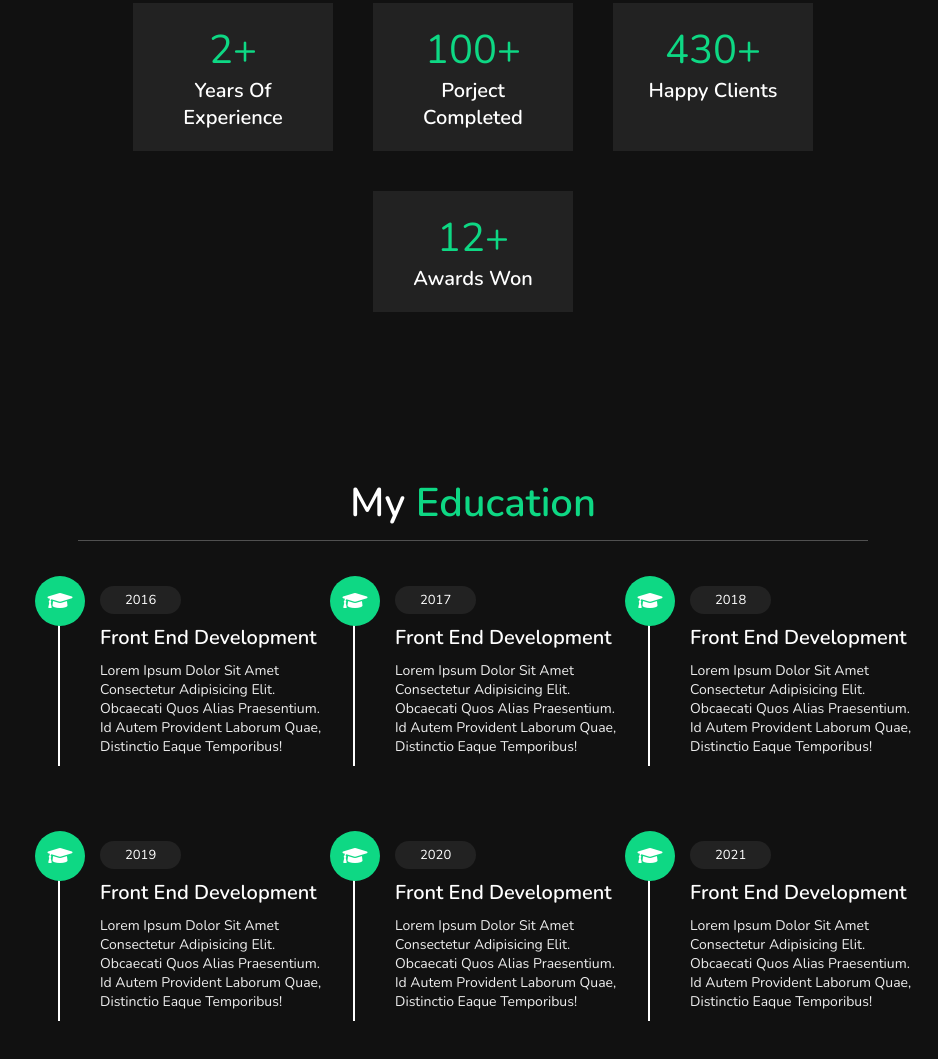
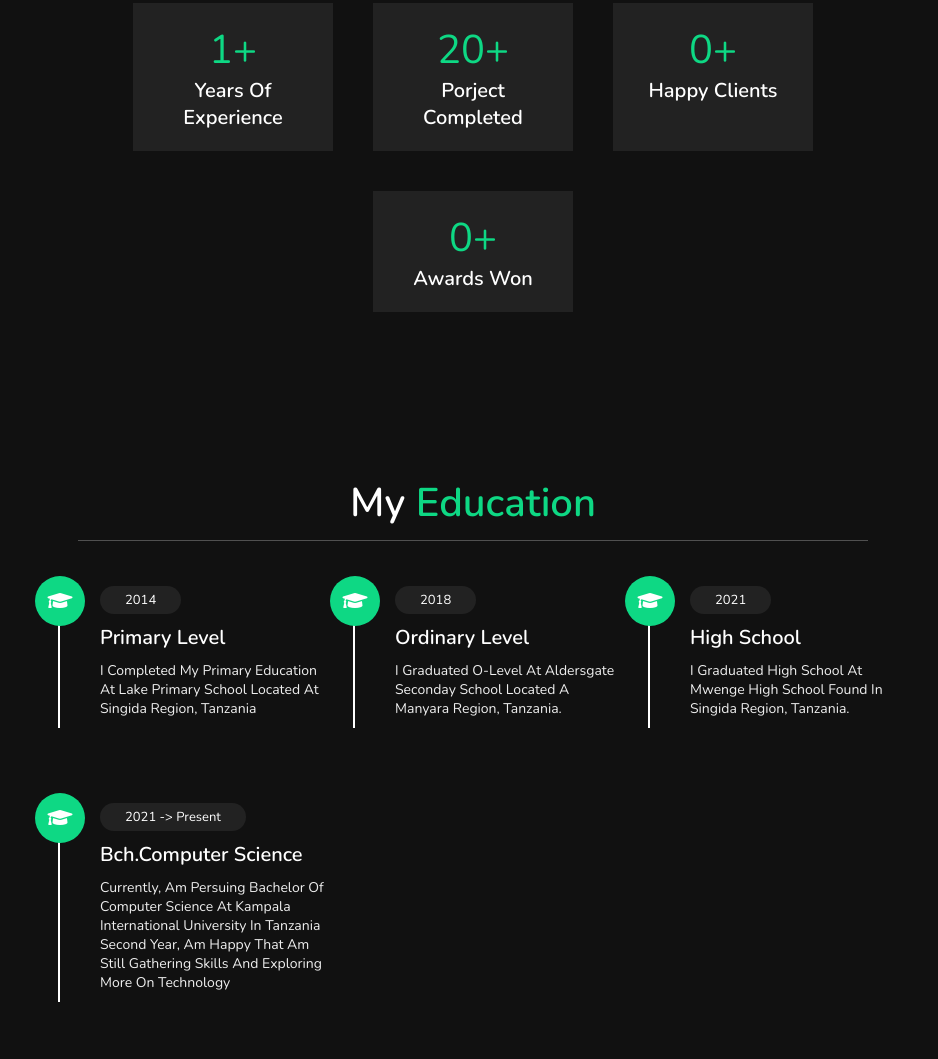
Before and after one commit to Chrispiansilvano/portfolio, a plain HTML site: page index.html in a window 1280 px wide. Shown: the part 1144-2203 px from the top of the page, without its empty margins (342-1280 px from the left). Drawn offline with nearby package versions, Linux system fonts and the light colour scheme.

Commit message:
committed

```diff
--- a/index.html
+++ b/index.html
@@ -80,22 +80,22 @@
             <div class="counter">
 
                 <div class="box">
-                    <span>2+</span>
+                    <span>1+</span>
                     <h3>years of experience</h3>
                 </div>
 
                 <div class="box">
-                    <span>100+</span>
+                    <span>20+</span>
                     <h3>porject completed</h3>
                 </div>
 
                 <div class="box">
-                    <span>430+</span>
+                    <span>0+</span>
                     <h3>happy clients</h3>
                 </div>
 
                 <div class="box">
-                    <span>12+</span>
+                    <span>0+</span>
                     <h3>awards won</h3>
                 </div>
 
@@ -117,51 +117,48 @@
 
             <div class="box">
                 <i class="fas fa-graduation-cap"></i>
-                <span>2016</span>
-                <h3>front end development</h3>
-                <p>Lorem ipsum dolor sit amet consectetur adipisicing elit. Obcaecati quos alias praesentium. Id autem
-                    provident laborum quae, distinctio eaque temporibus!</p>
+                <span>2014</span>
+                <h3>primary level</h3>
+                <p>I completed my primary education at Lake primary school located at Singida region, Tanzania </p>
             </div>
-
-            <div class="box">
-                <i class="fas fa-graduation-cap"></i>
-                <span>2017</span>
-                <h3>front end development</h3>
-                <p>Lorem ipsum dolor sit amet consectetur adipisicing elit. Obcaecati quos alias praesentium. Id autem
-                    provident laborum quae, distinctio eaque temporibus!</p>
-            </div>
-
             <div class="box">
                 <i class="fas fa-graduation-cap"></i>
                 <span>2018</span>
-                <h3>front end development</h3>
-                <p>Lorem ipsum dolor sit amet consectetur adipisicing elit. Obcaecati quos alias praesentium. Id autem
-                    provident laborum quae, distinctio eaque temporibus!</p>
-            </div>
-
-            <div class="box">
-                <i class="fas fa-graduation-cap"></i>
-                <span>2019</span>
-                <h3>front end development</h3>
-                <p>Lorem ipsum dolor sit amet consectetur adipisicing elit. Obcaecati quos alias praesentium. Id autem
-                    provident laborum quae, distinctio eaque temporibus!</p>
-            </div>
-
-            <div class="box">
-                <i class="fas fa-graduation-cap"></i>
-                <span>2020</span>
-                <h3>front end development</h3>
-                <p>Lorem ipsum dolor sit amet consectetur adipisicing elit. Obcaecati quos alias praesentium. Id autem
-                    provident laborum quae, distinctio eaque temporibus!</p>
+                <h3>ordinary level</h3>
+                <p>I graduated o-level at Aldersgate seconday school located a Manyara region, Tanzania.</p>
             </div>
 
             <div class="box">
                 <i class="fas fa-graduation-cap"></i>
                 <span>2021</span>
-                <h3>front end development</h3>
-                <p>Lorem ipsum dolor sit amet consectetur adipisicing elit. Obcaecati quos alias praesentium. Id autem
-                    provident laborum quae, distinctio eaque temporibus!</p>
+                <h3>high school</h3>
+                <p>I graduated high school at Mwenge high school found in Singida region, Tanzania.
+                    </p>
             </div>
+
+            <div class="box">
+                <i class="fas fa-graduation-cap"></i>
+                <span>2021 -> present</span>
+                <h3>Bch.Computer Science</h3>
+                <p>Currently, am persuing bachelor of Computer Science at Kampala International university in Tanzania
+                    Second year, am happy that am still gathering skills and exploring more on technology</p>
+            </div>
+
+            <!-- <div class="box">
+                <i class="fas fa-graduation-cap"></i>
+                <span>2021</span>
+                <h3>graduated high school</h3>
+                <p>I graduated high school at Mwenge high school found in Singida region, Tanzania.
+                    </p>
+            </div>
+
+            <div class="box">
+                <i class="fas fa-graduation-cap"></i>
+                <span>2021+</span>
+                <h3>Bch.Computer Science</h3>
+                <p>Currently, am persuing bachelor of Computer Science at Kampala International university in Tanzania
+                    Second year, am happy that am still gathering skills and exploring more on technology</p>
+            </div> -->
 
         </div>
 
```
